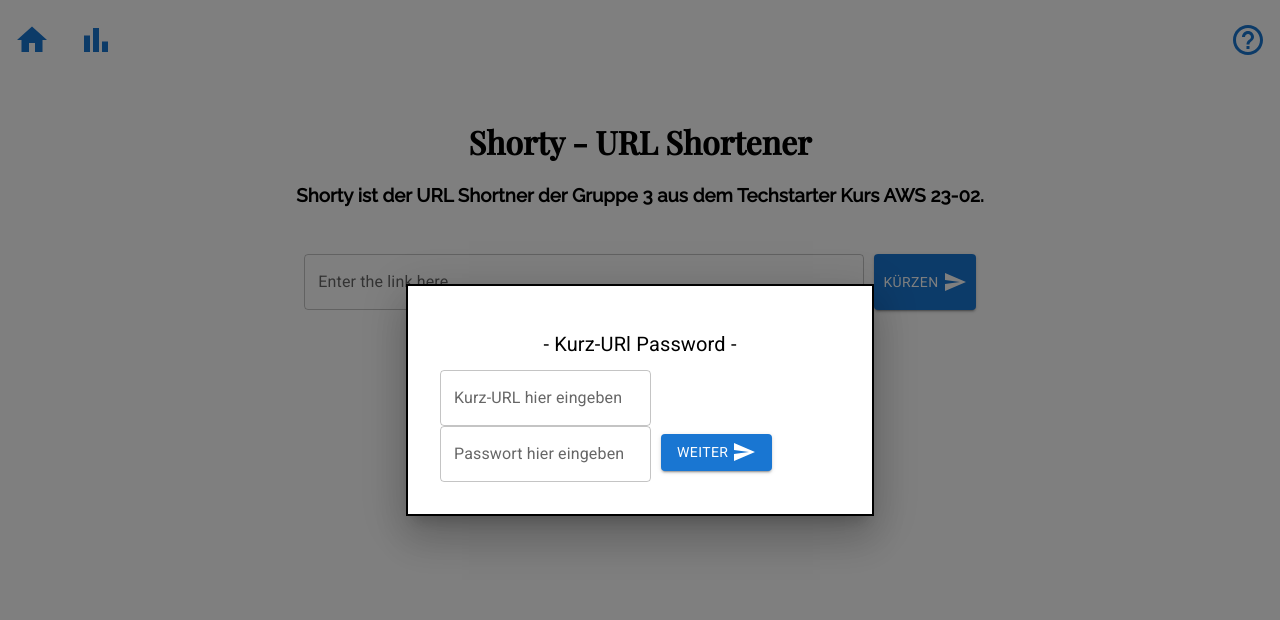
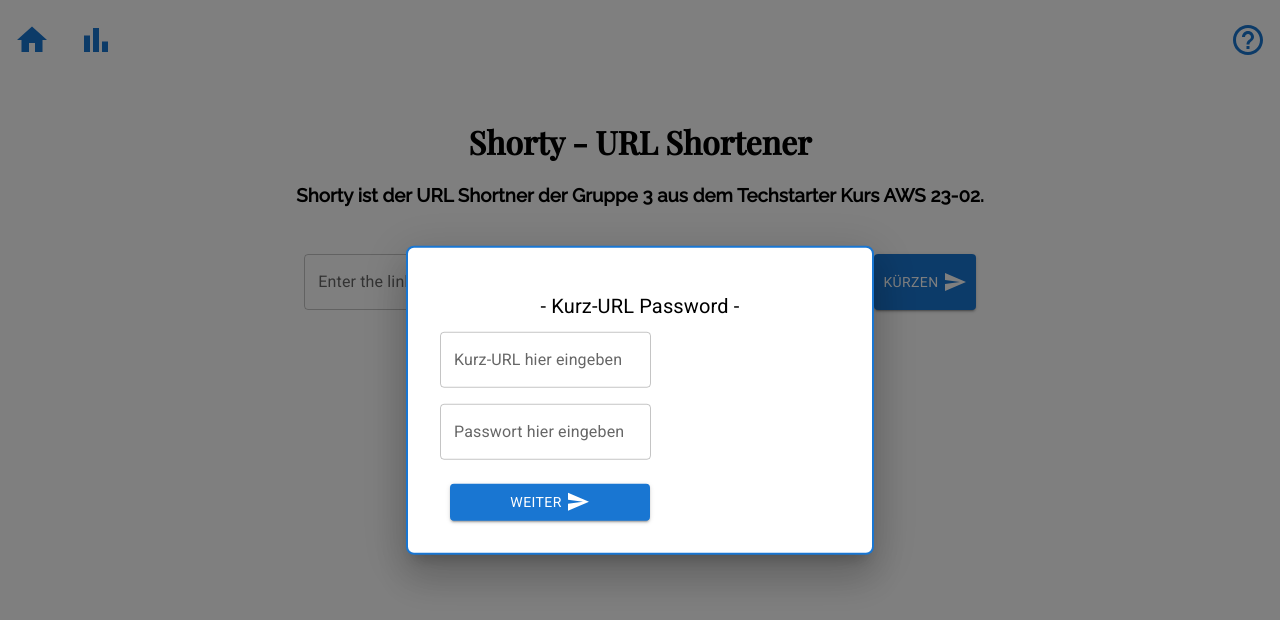
Before and after one commit to aws2302/P2, a React (Create React App) app in the folder frontend/: page / in a window 1280 px wide. Both pictures are taken after a click on the button 96 px from the left and 40 px from the top of the page. Shown: the top 620 px of the page. Built offline with nearby package versions, Linux system fonts and the light colour scheme.

Commit message:
pwdmaodal Anpassungen / weiterlung zu Stats + Ansicht

```diff
--- a/frontend/src/components/PWModal.js
+++ b/frontend/src/components/PWModal.js
@@ -12,9 +12,10 @@ const style = {
     transform: "translate(-50%, -50%)",
     width: 400,
     bgcolor: "background.paper",
-    border: "2px solid #000",
+    border: "2px solid #1976d2",
     boxShadow: 24,
     p: 4,
+    borderRadius: 2,
 };
 
 const PWModal = () => {
--- a/frontend/src/components/modal.js
+++ b/frontend/src/components/modal.js
@@ -13,9 +13,10 @@ const style = {
     transform: "translate(-50%, -50%)",
     width: 400,
     bgcolor: "background.paper",
-    border: "2px solid #000",
+    border: "2px solid #1976d2",
     boxShadow: 24,
     p: 4,
+    borderRadius: 2,
 };
 
 export default function BasicModal() {
--- a/frontend/src/components/pwdmodal.js
+++ b/frontend/src/components/pwdmodal.js
@@ -12,6 +12,7 @@ import { useNavigate } from 'react-router-dom';
 import { useState } from 'react';
 import axios from 'axios'
 
+
 const style = {
   position: 'absolute',
   top: '50%',
@@ -19,9 +20,10 @@ const style = {
   transform: 'translate(-50%, -50%)',
   width: 400,
   bgcolor: 'background.paper',
-  border: '2px solid #000',
+  border: '2px solid #1976d2',
   boxShadow: 24,
   p: 4,
+  borderRadius: 2,
 };
 
 const primary = blue[700];
@@ -30,7 +32,7 @@ const accent_hover = blue[900];
 export default function PWDModal() {
   const [open, setOpen] = React.useState(false);
   const [shortURL, setShortURL] = useState('');
-  const [Password, setPassword] = useState('');
+  const [password, setPassword] = useState('');
 
   const handleOpen = () => setOpen(true);
   const handleClose = () => setOpen(false);
@@ -38,10 +40,19 @@ export default function PWDModal() {
 
   const handleContinue = () => {
     // Daten mit dem Backend überprüfen
+    console.log('shortURL:', shortURL);
+    console.log('Password:', password);
+
+    // const response = dummyDatabase.getStats(shortURL);
+    // console.log('Response from dummyDatabase:', response);
+
+    console.warn({ shortURL, password });
     axios
-      .post('http://localhost:8080/api/stats/1234567', { shortURL, Password }) // Annahme: Der Server hat eine Route "/api/checkPassword" zum Überprüfen der Daten
+      .post('http://localhost:8080/api/stats/', { shortURL, password }) // Annahme: Der Server hat eine Route "/api/checkPassword" zum Überprüfen der Daten
       .then((response) => {
-        if (response.data.isValid) {
+        console.log('Server Response:', response.data);
+        console.log('Server Response:', response.status);
+        if (response.status) {
           // Wenn die Daten korrekt sind, zur Statistikseite weiterleiten
           navigate('/stats');
         } else {
@@ -52,7 +63,9 @@ export default function PWDModal() {
         console.error('Fehler beim Überprüfen der Daten:', error);
         alert('Ein Fehler ist aufgetreten. Bitte versuchen Sie es später erneut.');
       });
+      console.warn({ shortURL, password });
   };
+
 
   return (
     <div className="div-HS-Icon">
@@ -73,7 +86,7 @@ export default function PWDModal() {
             textAlign={'center'}
             padding={'10px'}
           >
-            - Kurz-URl Password -
+            - Kurz-URL Password -
           </Typography>
           <TextField
             id="outlined-basic-url"
@@ -81,6 +94,7 @@ export default function PWDModal() {
             variant="outlined"
             sx={{
               justifyContent: 'center',
+              marginBottom: '1rem',
             }}
             value={shortURL}
             onChange={(e) => setShortURL(e.target.value)}
@@ -91,8 +105,9 @@ export default function PWDModal() {
             variant="outlined"
             sx={{
               justifyContent: 'center',
+              marginBottom: '1rem',
             }}
-            value={Password}
+            value={password}
             onChange={(e) => setPassword(e.target.value)}
           />
           <Button
@@ -105,6 +120,7 @@ export default function PWDModal() {
               justifyContent: 'center',
               marginTop: '1vh',
               marginLeft: '10px',
+              width: '50%',
             }}
             onClick={handleContinue}
           >
--- a/frontend/src/pages/App.js
+++ b/frontend/src/pages/App.js
@@ -119,9 +119,9 @@ export default function App() {
       {/* Bottom Section */}
       <div className="footer-url">
         <footer>
-          <PWModal />
           {response && (
             <div>
+              <PWModal />
               <p style={{ margin: '2px 0', textAlign: 'left' }}>
                 Ihre Short-URL:
               </p>
```
